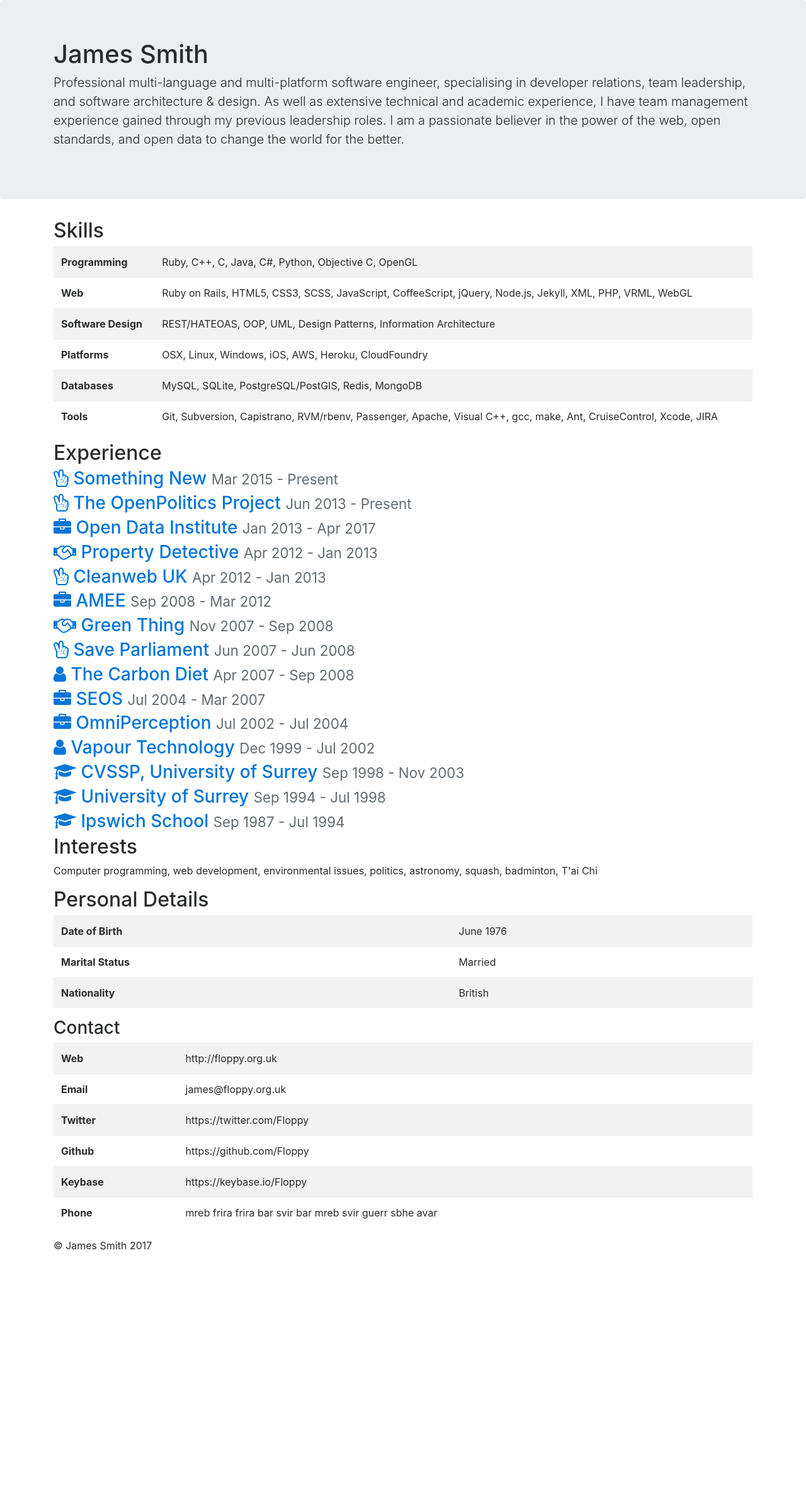
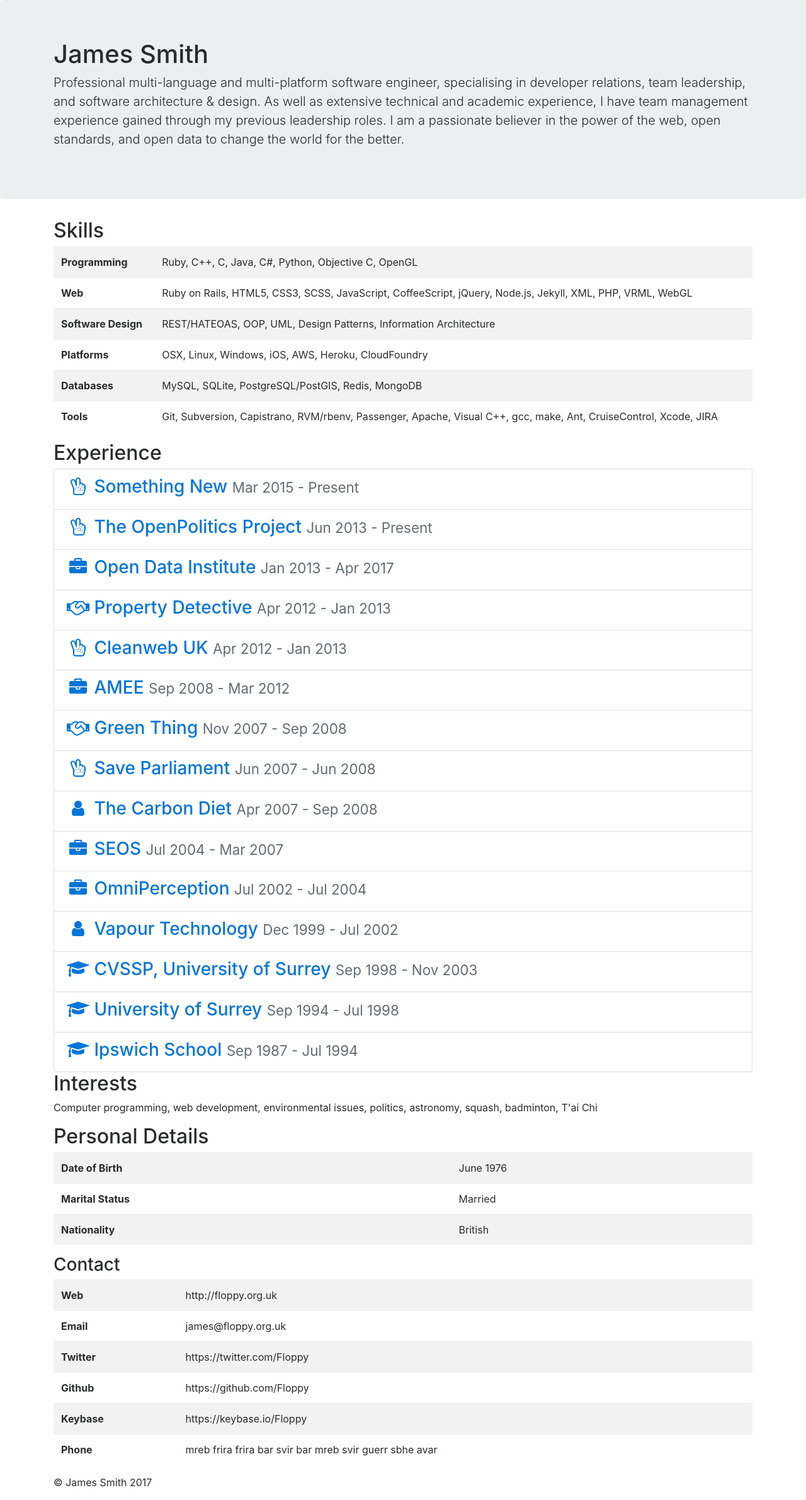
Before and after one commit to Floppy/cv, a Jekyll site: the page built from index.md, in a window 1280 px wide. Shown: the whole page at 63% size. Built offline with Jekyll 4.4.1, drawn with Linux system fonts in a browser that asks for light colours; nearby versions of some CDN libraries; before the commit the page ends 2005 px from its top, so only the background shows below that.

Commit message:
Put experience in list group

```diff
--- a/_includes/experience.html
+++ b/_includes/experience.html
@@ -1,14 +1,14 @@
 <h2>Experience</h2>
 
-<div id="experience" role="tablist" aria-multiselectable="true">
+
+<ul class="list-group">
   {% assign experiences = site.experiences | sort: "start" %}
   {% for experience in experiences reversed %}
     {% assign experience_id = experience.title | downcase %}
-  <div class="panel panel-default">
-    <div class="panel-heading" role="tab" id="heading-experience-{{forloop.index0}}">
-      <h3 class="panel-title">
+    <li class="list-group-item" id="heading-experience-{{forloop.index0}}">
+      <h3>
         <a data-toggle="collapse" data-parent="#experience" href="#experience-{{forloop.index0}}" aria-expanded="{{ forloop.first }}" aria-controls="experience-{{forloop.index0}}">
-          <i class='fa fa-{{ site.data.icons[experience.status] }}' aria-label='{{experience.status}}'></i>
+          <i class='fa fa-{{ site.data.icons[experience.status] }} fa-fw' aria-label='{{experience.status}}'></i>
           {% if experience.organisation %}
             <!-- {% if experience.organisation_url %}
               <a href='{{experience.organisation_url}}'>
@@ -25,9 +25,9 @@
           {% endif %}
         </a>
       </h3>
-    </div>
+
       <div id="experience-{{forloop.index0}}" class="panel-collapse collapse {% if forloop.first %}in{%endif%}" role="tabpanel" aria-labelledby="heading-experience-{{forloop.index0}}">
-      <address>{{ experience.location }}</address>
+        <address>{{ experience.location }}</address> {{ experience.organisation_url }}
         {% if experience.role %}<h4>{{experience.role}}</h4>{% endif %}
         {{ experience.content }}
 
@@ -42,7 +42,7 @@
           {% endif %}
         {% endfor %}
       </div>
-  </div>
 
+    </li>
   {% endfor %}
-</div>
+</ul>
```
Lines whose indentation alone changed are shown as unchanged.
